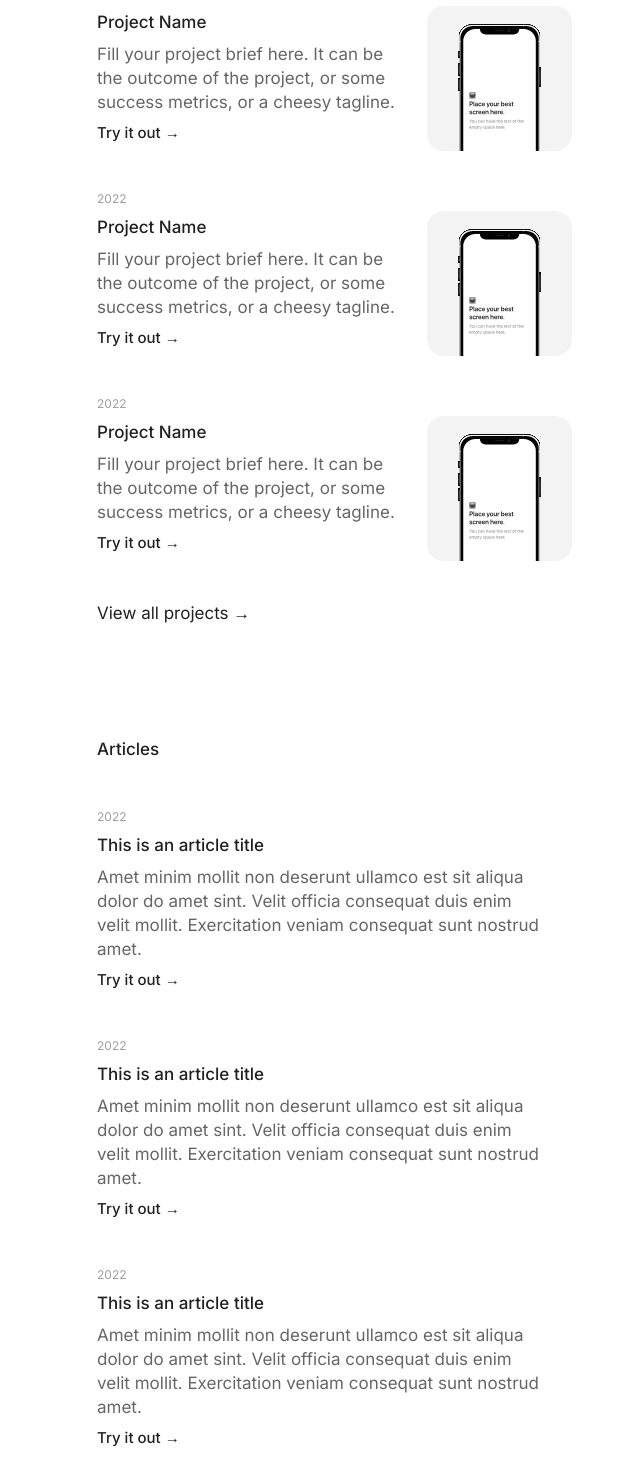
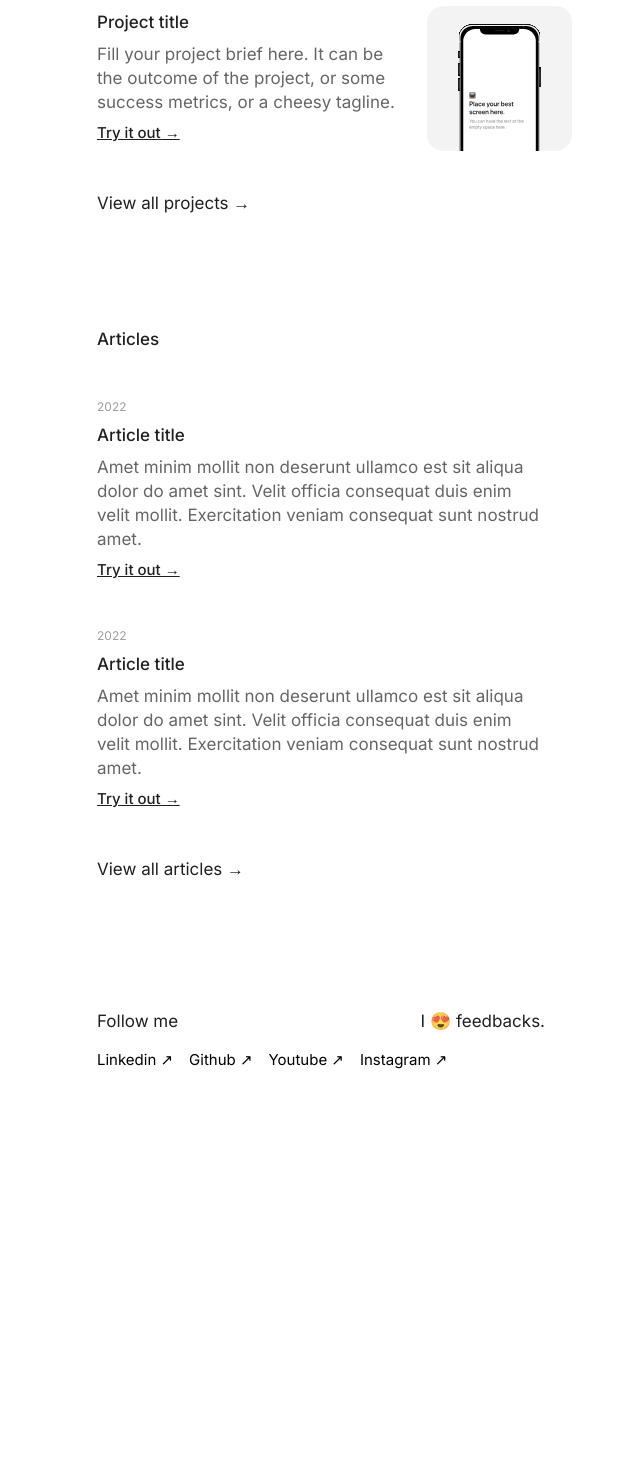
Before and after one commit to FilipiRafael/specialist-portfolio, a React (Vite) app: page / in a window 1280 px wide. Shown: the part 643-2110 px from the top of the page, without its empty margins (319-959 px from the left). After the commit the page ends 1777 px from the top, so only its background shows below. Built offline with nearby package versions, Linux system fonts and the light colour scheme.

Commit message:
Add new updates

```diff
--- a/src/Components/Articles/index.tsx
+++ b/src/Components/Articles/index.tsx
@@ -1,3 +1,4 @@
+import { articles } from "../../mocks/articles";
 import {
   Container,
   Title,
@@ -8,43 +9,32 @@ import {
   ArticleContentDescription,
   ArticleContentLink,
   AllArticlesLink
-} from "./style"
+} from "./style";
 
 export const Articles = () => {
   return (
     <Container>
       <Title>Articles</Title>
 
-      <Article>
-        <ArticleContent>
-          <ArticleContentDate>2022</ArticleContentDate>
-          <ArticleContentTitle>This is an article title</ArticleContentTitle>
-          <ArticleContentDescription>
-            Amet minim mollit non deserunt ullamco est sit aliqua dolor do amet sint. Velit officia consequat duis enim velit mollit. Exercitation veniam consequat sunt nostrud amet.
-          </ArticleContentDescription>
-          <ArticleContentLink>Try it out →</ArticleContentLink>
-        </ArticleContent>
-      </Article>
-      <Article>
-        <ArticleContent>
-          <ArticleContentDate>2022</ArticleContentDate>
-          <ArticleContentTitle>This is an article title</ArticleContentTitle>
-          <ArticleContentDescription>
-            Amet minim mollit non deserunt ullamco est sit aliqua dolor do amet sint. Velit officia consequat duis enim velit mollit. Exercitation veniam consequat sunt nostrud amet.
-          </ArticleContentDescription>
-          <ArticleContentLink>Try it out →</ArticleContentLink>
-        </ArticleContent>
-      </Article>
-      <Article>
-        <ArticleContent>
-          <ArticleContentDate>2022</ArticleContentDate>
-          <ArticleContentTitle>This is an article title</ArticleContentTitle>
-          <ArticleContentDescription>
-            Amet minim mollit non deserunt ullamco est sit aliqua dolor do amet sint. Velit officia consequat duis enim velit mollit. Exercitation veniam consequat sunt nostrud amet.
-          </ArticleContentDescription>
-          <ArticleContentLink>Try it out →</ArticleContentLink>
-        </ArticleContent>
-      </Article>
+      {
+        articles.map((article) => (
+          <Article key={article.id}>
+            <ArticleContent>
+              <ArticleContentDate>{article.date}</ArticleContentDate>
+              <ArticleContentTitle>{article.title}</ArticleContentTitle>
+              <ArticleContentDescription>
+                {article.description}
+              </ArticleContentDescription>
+              <ArticleContentLink
+                href={article.link}
+                target='_blank'
+              >
+                Try it out →
+              </ArticleContentLink>
+            </ArticleContent>
+          </Article>
+        ))
+      }
 
       <AllArticlesLink>View all articles →</AllArticlesLink>
     </Container>
--- a/src/Components/Repositories/index.tsx
+++ b/src/Components/Repositories/index.tsx
@@ -1,3 +1,4 @@
+import { repositories } from "../../mocks/repositories";
 import {
   Container,
   Title,
@@ -11,46 +12,30 @@ import {
   AllProjectsLink
 } from "./style"
 
-import Placeholder from '../../assets/placeholder.svg';
-
 export const Repositories = () => {
   return (
     <Container>
       <Title>Featured projects</Title>
 
-      <Repository>
-        <RepositoryContent>
-          <RepositoryContentDate>2022</RepositoryContentDate>
-          <RepositoryContentTitle>Project Name</RepositoryContentTitle>
-          <RepositoryContentDescription>
-            Fill your project brief here. It can be the outcome of the project, or some success metrics, or a cheesy tagline.
-          </RepositoryContentDescription>
-          <RepositoryContentLink>Try it out →</RepositoryContentLink>
-        </RepositoryContent>
-        <RepositoryImage src={Placeholder} alt='Project Placeholder' />
-      </Repository>
-      <Repository>
-        <RepositoryContent>
-          <RepositoryContentDate>2022</RepositoryContentDate>
-          <RepositoryContentTitle>Project Name</RepositoryContentTitle>
-          <RepositoryContentDescription>
-            Fill your project brief here. It can be the outcome of the project, or some success metrics, or a cheesy tagline.
-          </RepositoryContentDescription>
-          <RepositoryContentLink>Try it out →</RepositoryContentLink>
-        </RepositoryContent>
-        <RepositoryImage src={Placeholder} alt='Project Placeholder' />
-      </Repository>
-      <Repository>
-        <RepositoryContent>
-          <RepositoryContentDate>2022</RepositoryContentDate>
-          <RepositoryContentTitle>Project Name</RepositoryContentTitle>
-          <RepositoryContentDescription>
-            Fill your project brief here. It can be the outcome of the project, or some success metrics, or a cheesy tagline.
-          </RepositoryContentDescription>
-          <RepositoryContentLink>Try it out →</RepositoryContentLink>
-        </RepositoryContent>
-        <RepositoryImage src={Placeholder} alt='Project Placeholder' />
-      </Repository>
+      {
+        repositories.map((repository) => (
+          <Repository key={repository.id}>
+            <RepositoryContent>
+              <RepositoryContentDate>{repository.date}</RepositoryContentDate>
+              <RepositoryContentTitle>{repository.title}</RepositoryContentTitle>
+              <RepositoryContentDescription>
+                {repository.description}
+              </RepositoryContentDescription>
+              <RepositoryContentLink
+                href={repository.link}
+              >
+                Try it out →
+              </RepositoryContentLink>
+            </RepositoryContent>
+            <RepositoryImage src={repository.image} alt='Project Placeholder' />
+          </Repository>
+        ))
+      }
 
       <AllProjectsLink>View all projects →</AllProjectsLink>
     </Container>
--- /dev/null
+++ b/src/mocks/articles.ts
@@ -0,0 +1,16 @@
+export const articles = [
+  {
+    id: 1,
+    date: '2022',
+    title: 'Article title',
+    description: 'Amet minim mollit non deserunt ullamco est sit aliqua dolor do amet sint. Velit officia consequat duis enim velit mollit. Exercitation veniam consequat sunt nostrud amet.',
+    link: 'https://www.google.com'
+  },
+  {
+    id: 2,
+    date: '2022',
+    title: 'Article title',
+    description: 'Amet minim mollit non deserunt ullamco est sit aliqua dolor do amet sint. Velit officia consequat duis enim velit mollit. Exercitation veniam consequat sunt nostrud amet.',
+    link: 'https://www.google.com'
+  }
+]
--- /dev/null
+++ b/src/mocks/repositories.ts
@@ -0,0 +1,12 @@
+import Placeholder from '../assets/placeholder.svg';
+
+export const repositories = [
+  {
+    id: 1,
+    date: '2022',
+    title: 'Project title',
+    description: 'Fill your project brief here. It can be the outcome of the project, or some success metrics, or a cheesy tagline.',
+    link: 'https://www.google.com',
+    image: Placeholder,
+  },
+]
```
